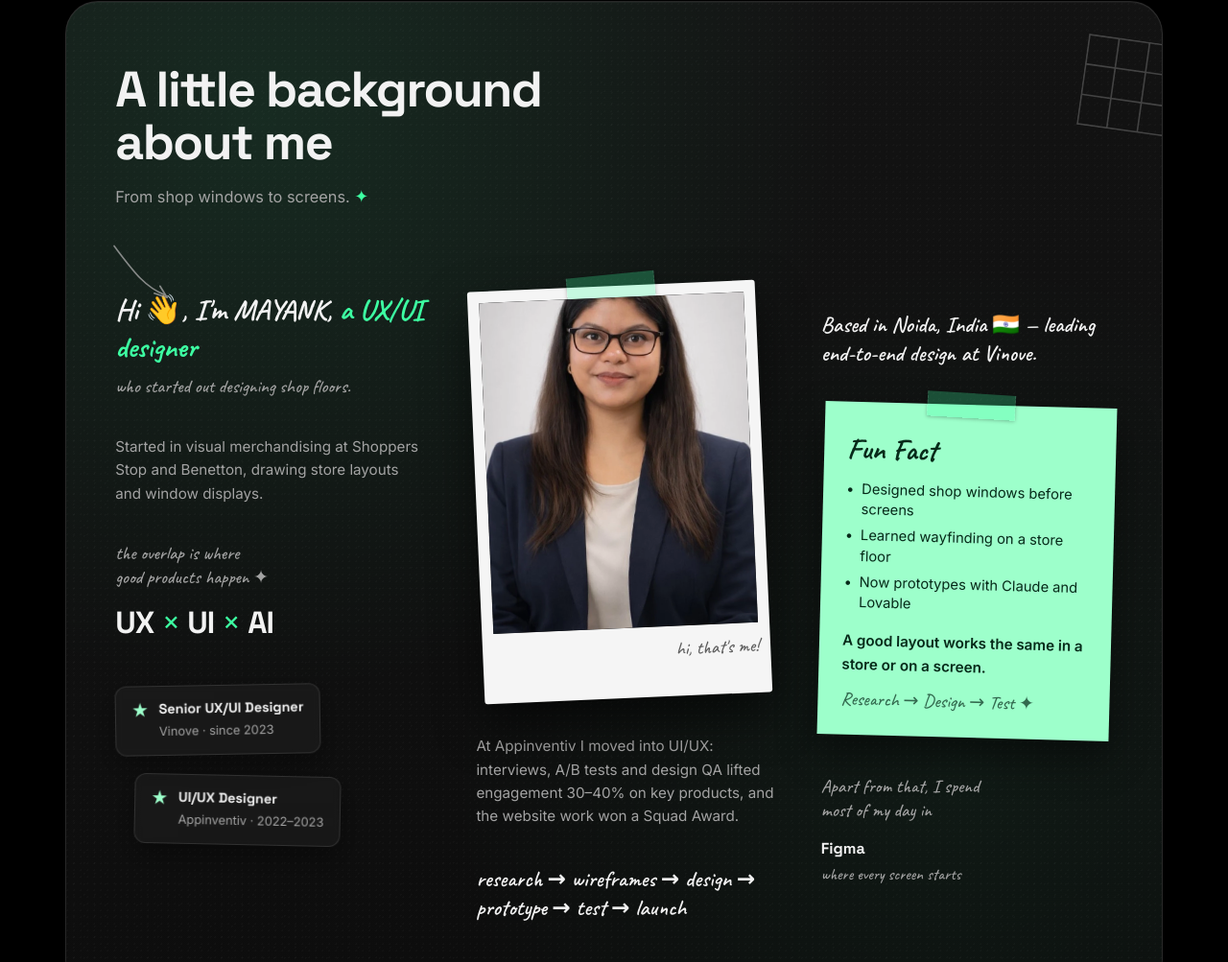
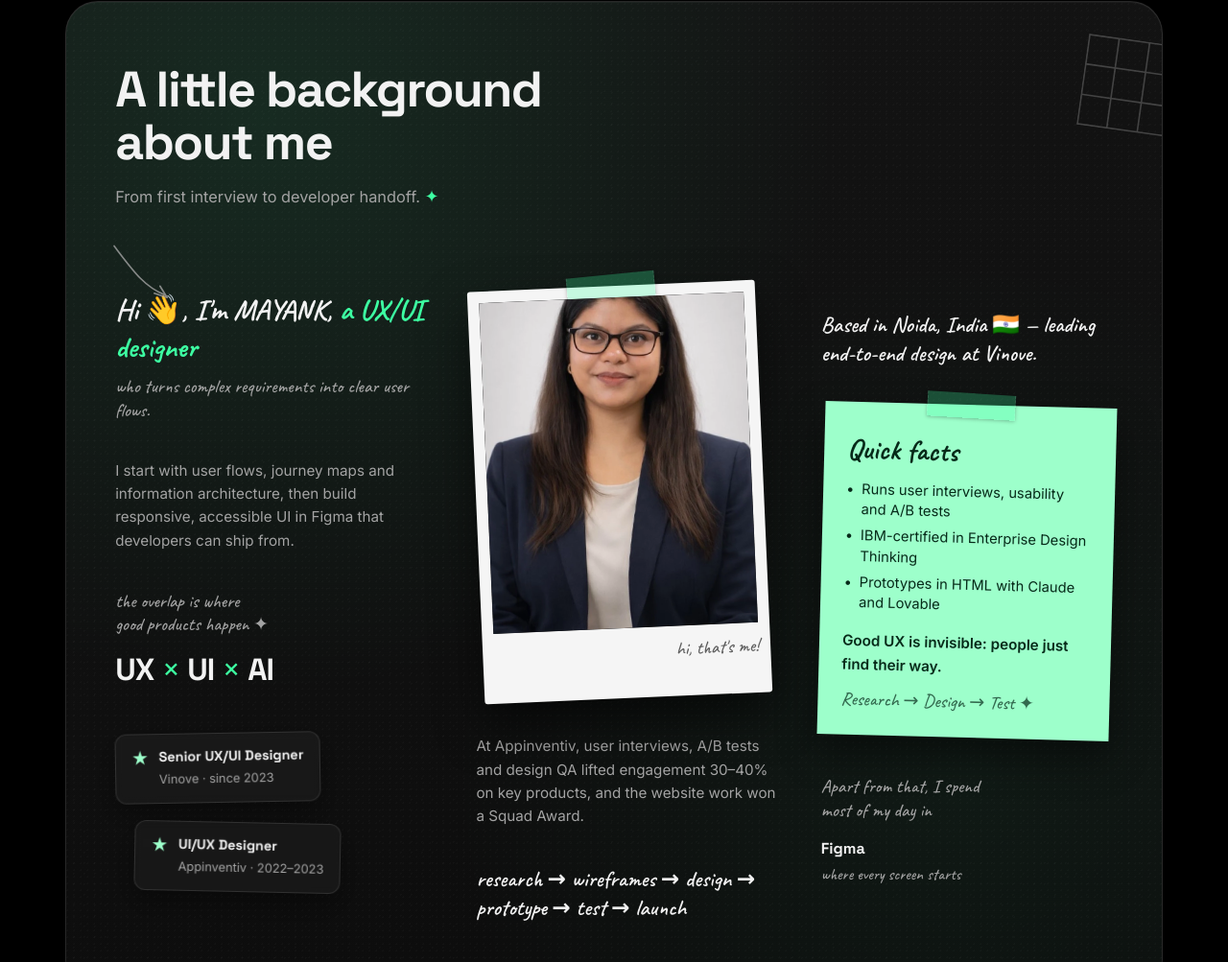
Before and after one commit to ajaymongia/mayank_portfolio, a plain HTML site: page index.html in a window 1280 px wide. Shown: the part 1312-2315 px from the top of the page at 96% size. Drawn offline with Linux system fonts and the light colour scheme.

Commit message:
Add files via upload

```diff
--- a/index.html
+++ b/index.html
@@ -13,7 +13,7 @@
   <link rel="preconnect" href="https://fonts.googleapis.com">
   <link rel="preconnect" href="https://fonts.gstatic.com" crossorigin>
   <link href="https://fonts.googleapis.com/css2?family=Archivo:wdth,wght@100..125,500..800&family=Space+Grotesk:wght@400;500;600;700&family=Inter:wght@400;500;600&family=Caveat:wght@500;600;700&display=swap" rel="stylesheet">
-  <link rel="stylesheet" href="/css/style.css?v=mwovlbcn">
+  <link rel="stylesheet" href="/css/style.css?v=mwowsyn1">
   <link rel="icon" href="/img/favicon-32.png" type="image/png" sizes="32x32">
   <link rel="icon" href="/img/favicon.png" type="image/png" sizes="180x180">
   <link rel="apple-touch-icon" href="/img/favicon.png">
@@ -161,7 +161,7 @@
 
           <li>
             <span class="stat-value" data-count="2020">2020</span>
-            <span class="stat-label">Designing since, starting with store layouts</span>
+            <span class="stat-label">Year I started designing professionally</span>
           </li>
 
       </ul>
@@ -200,7 +200,7 @@
 
   <div class="paper-head">
     <h2 class="paper-title">A little background about me</h2>
-    <p class="paper-sub">From shop windows to screens. <span class="sparkle" aria-hidden="true">✦</span></p>
+    <p class="paper-sub">From first interview to developer handoff. <span class="sparkle" aria-hidden="true">✦</span></p>
   </div>
 
   <div class="collage">
@@ -213,10 +213,10 @@
           <path d="M60 72 L 78 78 L 68 62" fill="none" stroke="currentColor" stroke-width="2.2" stroke-linecap="round" stroke-linejoin="round"/>
         </svg>
         <p class="hand hand-lg">Hi 👋, I&#39;m MAYANK, <em>a UX/UI designer</em></p>
-        <p class="hand hand-sm">who started out designing shop floors.</p>
+        <p class="hand hand-sm">who turns complex requirements into clear user flows.</p>
       </div>
 
-      <p class="note-aside">Started in visual merchandising at Shoppers Stop and Benetton, drawing store layouts and window displays.</p>
+      <p class="note-aside">I start with user flows, journey maps and information architecture, then build responsive, accessible UI in Figma that developers can ship from.</p>
 
       <div class="note note-overlap">
         <p class="hand hand-sm">the overlap is where
@@ -258,7 +258,7 @@ good products happen ✦</p>
         <figcaption class="hand hand-sm">hi, that&#39;s me!</figcaption>
       </figure>
 
-      <p class="note-aside">At Appinventiv I moved into UI/UX: interviews, A/B tests and design QA lifted engagement 30–40% on key products, and the website work won a Squad Award.</p>
+      <p class="note-aside">At Appinventiv, user interviews, A/B tests and design QA lifted engagement 30–40% on key products, and the website work won a Squad Award.</p>
 
       <div class="note note-flow">
         <p class="hand hand-md">research → wireframes → design → prototype → test → launch</p>
@@ -273,11 +273,11 @@ good products happen ✦</p>
 
       <div class="sticky">
         <span class="tape tape-top" aria-hidden="true"></span>
-        <p class="hand hand-lg sticky-title">Fun Fact</p>
+        <p class="hand hand-lg sticky-title">Quick facts</p>
         <ul>
-          <li>Designed shop windows before screens</li><li>Learned wayfinding on a store floor</li><li>Now prototypes with Claude and Lovable</li>
+          <li>Runs user interviews, usability and A/B tests</li><li>IBM-certified in Enterprise Design Thinking</li><li>Prototypes in HTML with Claude and Lovable</li>
         </ul>
-        <p class="sticky-kicker">A good layout works the same in a store or on a screen.</p>
+        <p class="sticky-kicker">Good UX is invisible: people just find their way.</p>
         <p class="hand hand-sm sticky-flow">Research → Design → Test ✦</p>
       </div>
 
@@ -591,7 +591,7 @@ most of my day in</p>
               <p class="service-blurb">Marketing creatives, brochures and product branding that look like they belong to the same product.</p>
             </div>
             <ul class="service-items">
-              <li>Product branding</li><li>Marketing creatives</li><li>Brochures &amp; flyers</li><li>Visual merchandising</li>
+              <li>Product branding</li><li>Marketing creatives</li><li>Brochures &amp; flyers</li>
             </ul>
           </article>
 
@@ -802,6 +802,6 @@ most of my day in</p>
   </div>
 </footer>
 
-<script src="/js/main.js?v=mwovlbcn" defer></script>
+<script src="/js/main.js?v=mwowsyn1" defer></script>
 </body>
 </html>
```
Also changed, not shown: 404.html (+2 -2 lines), 2 other files.
